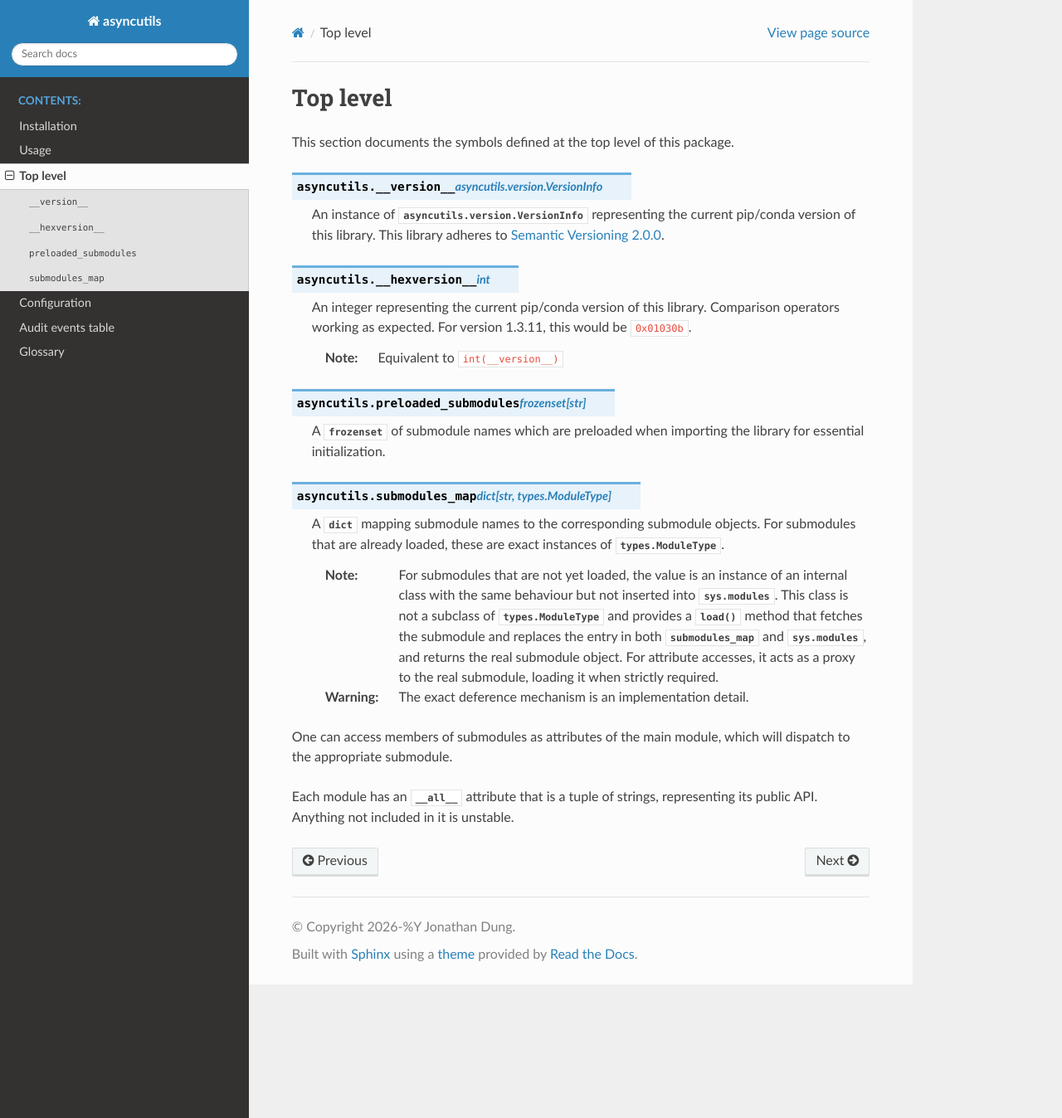
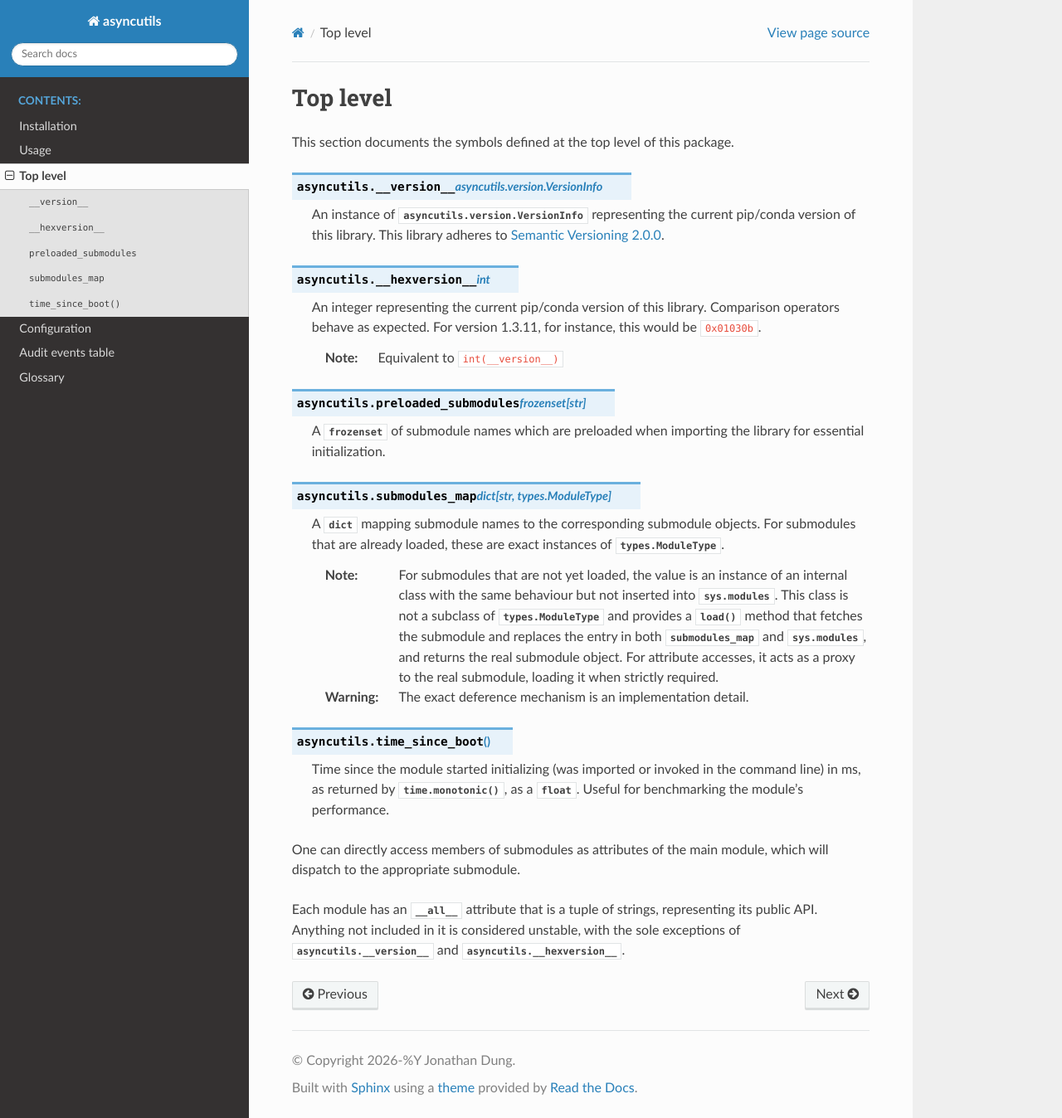
Before and after one commit to jonathandung/asyncutils, a Sphinx documentation site: the page built from docs/source/top-level.rst, in a window 1280 px wide and 1348 px high. Shown: the whole window at 83% size. Built offline with Sphinx 7.4.7 and the Read the Docs theme 3.1.0, drawn with Linux system fonts in a browser that asks for light colours; pages that are not in the unit, such as notebooks, are missing from menus.

```diff
--- a/asyncutils/__init__.py
+++ b/asyncutils/__init__.py
@@ -1,10 +1,12 @@
 from sys import implementation as I
 if I.name != 'cpython': raise ImportError('asyncutils only supports cpython')
 if I.version < (3, 12): raise ImportError('asyncutils currently only supports python 3.12 or above')
+from time import monotonic as T
+def time_since_boot(t=T(), T=T): return (T()-t)*1000
 from .version import VersionInfo as V
 __hexversion__, preloaded_submodules = int(__version__ := V('0.8.22')), frozenset(('config', 'constants', 'exceptions', 'version'))
 def __getattr__(name, /, g=globals()):
     from ._internal import initialize as I; g.update(__getattr__=I.module, __all__=(a := I.a), __dir__=lambda a=a: a, submodules_map=I.s); del I
     try: return g[name]
     except KeyError: return __getattr__(name)
-del V, I
+del V, I, T
--- a/docs/source/top-level.rst
+++ b/docs/source/top-level.rst
@@ -14,8 +14,8 @@
   :module: asyncutils
   :annotation: int
 
-  An integer representing the current pip/conda version of this library. Comparison operators working as expected.
-  For version 1.3.11, this would be ``0x01030b``.
+  An integer representing the current pip/conda version of this library. Comparison operators behave as expected.
+  For version 1.3.11, for instance, this would be ``0x01030b``.
 
   :note: Equivalent to ``int(__version__)``
 
@@ -40,6 +40,14 @@
 
   :warning: The exact deference mechanism is an implementation detail.
 
-One can access members of submodules as attributes of the main module, which will dispatch to the appropriate submodule.
+.. function:: time_since_boot()
+  :module: asyncutils
 
-Each module has an :data:`__all__` attribute that is a tuple of strings, representing its public API. Anything not included in it is unstable.
+  Time since the module started initializing (was imported or invoked in the command line) in ms, as returned by :func:`time.monotonic`,
+  as a :class:`float`.
+  Useful for benchmarking the module's performance.
+
+One can directly access members of submodules as attributes of the main module, which will dispatch to the appropriate submodule.
+
+Each module has an :data:`__all__` attribute that is a tuple of strings, representing its public API. Anything not included in it is
+considered unstable, with the sole exceptions of :data:`asyncutils.__version__` and :data:`asyncutils.__hexversion__`.
```
Also changed, not shown: README.md (+4 -4 lines), 8 other files.
